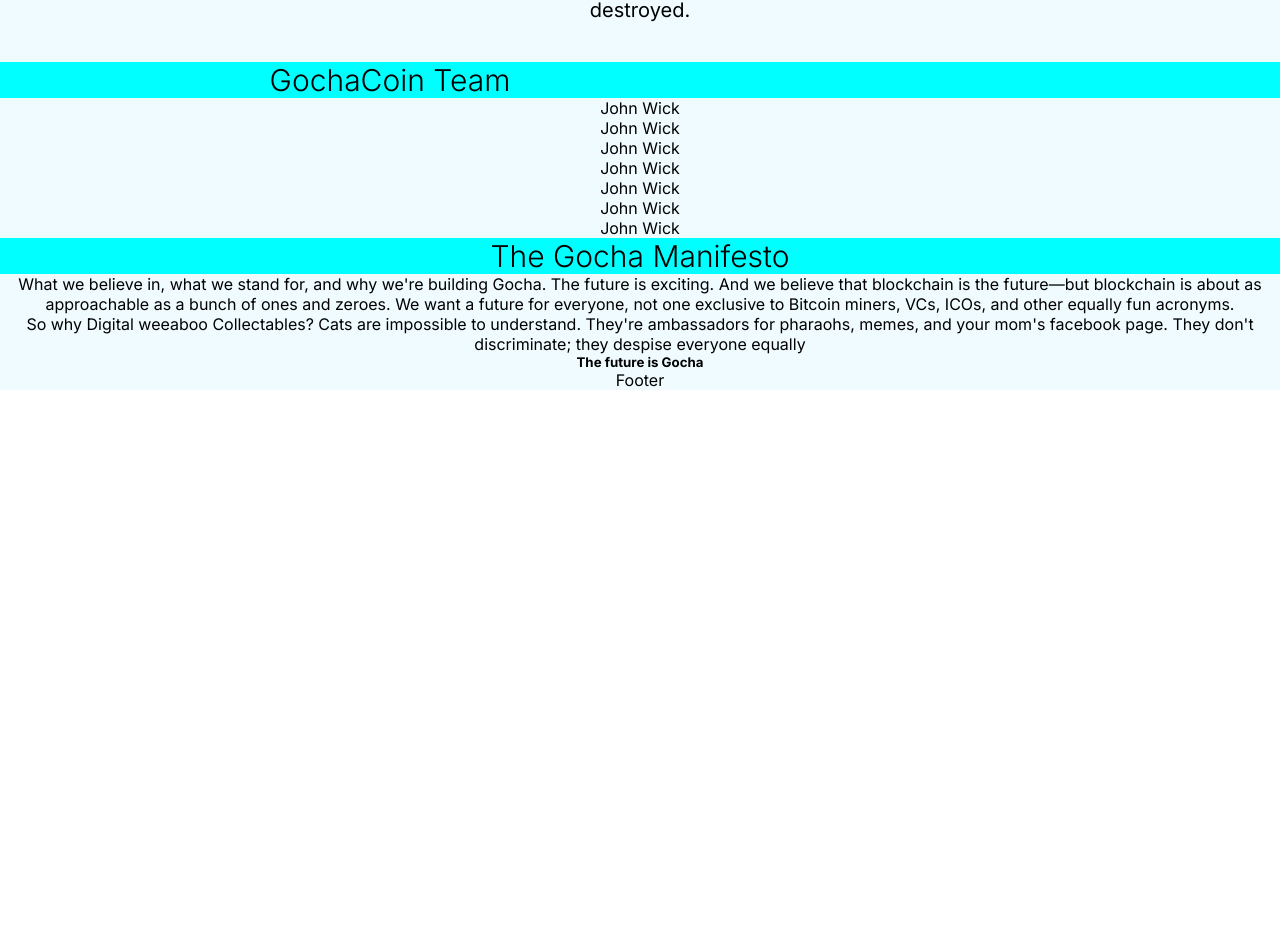
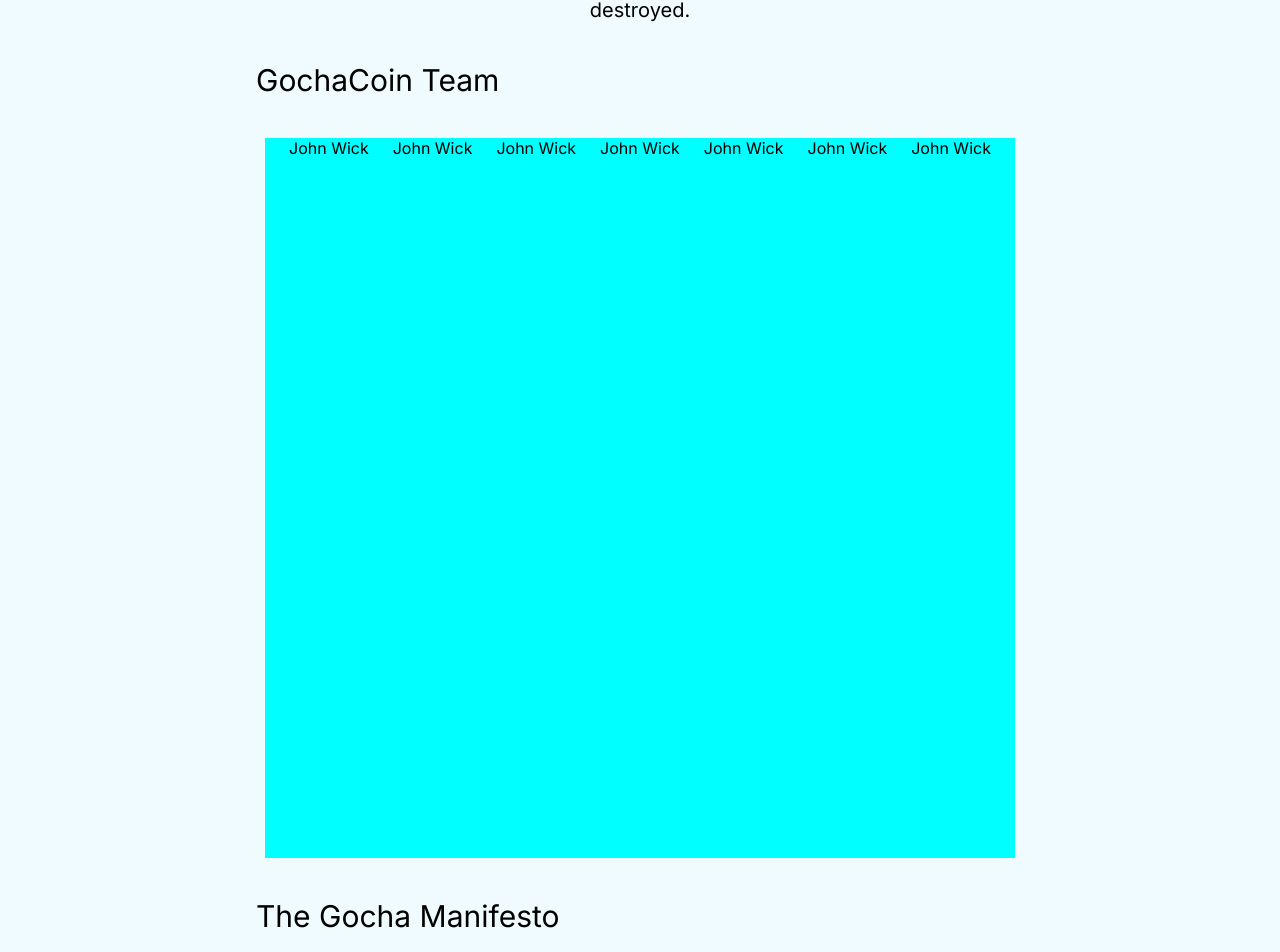
Before and after one commit to galtrapecar/gachacoin-web, a React (Create React App) app: page /about in a window 1280 px wide. Shown: the part 751-1703 px from the top of the page. Before the commit the page ends 1141 px from the top, so only its background shows below. Built offline with nearby package versions, Linux system fonts and the light colour scheme.

Commit message:
Finalized text styling

```diff
--- a/src/pages/about/AboutPage.scss
+++ b/src/pages/about/AboutPage.scss
@@ -1,8 +1,10 @@
 .AboutPage {
   &__content {
+    display: flex;
+    flex-direction: column;
     justify-content: center;
     align-items: center;
-    text-align: center;
+    gap: 40px;
 
     .__navigation__panel {
       display: flex;
@@ -12,7 +14,7 @@
       justify-content: center;
       align-items: center;
       gap: 27px;
-      margin: 27px 0 40px 0;
+      margin-top: 27px;
       background: url('../../assets/images/background.jpg') center center repeat;
       background-size: 10em;
       position: relative;
@@ -22,35 +24,56 @@
       display: block;
       margin-left: auto;
       margin-right: auto;
-      margin-bottom: 40px;
     }
 
     .__introduction__text {
-      margin-right: auto;
-      margin-left: auto;
       width: 60%;
       text-align: center;
       font-size: 20px;
-      margin-bottom: 40px;
     }
 
-    h2 {
-      background-color: aqua;
-      display: block;
-      font-size: 30px;
-      font-weight: 300;
+    .__title__wrapper {
+      margin: 0;
+      padding: 0;
+      width: 100%;
 
-
-      &.__team {
-        padding-right: 500px;
-      }
-
-      &.__manifesto {
-
+      .__title {
+        font-size: 30px;
+        margin-left: 20%;
+        font-style: normal;
+        font-weight: 400;
       }
     }
 
     .__teamMember__cards__container {
+      background-color: aqua;
+      width: 750px;
+      height: 720px;
+      display: flex;
+      justify-content: space-evenly;
+    }
+
+    .__manifesto__container {
+      width: 100%;
+      display: flex;
+      text-align: center;
+      justify-content: center;
+
+      .__column {
+        width: 30%;
+      }
+
+      .__ending {
+        padding-top: 30px;
+      }
     }
   }
+
+  &__footer {
+    margin-top: 40px;
+    width: 100%;
+    height: 400px;
+    background: url('../../assets/images/background.jpg') center center repeat;
+    background-size: 10em;
+  }
 }
--- a/src/pages/about/AboutPage.tsx
+++ b/src/pages/about/AboutPage.tsx
@@ -70,31 +70,36 @@ const AboutPage = () => {
           the same security: Each Gocha is available in limited supply and 100%
           owned by you. It cannot be replicated, taken away, or destroyed.
         </p>
-        <h2 className="__team">GochaCoin Team</h2>
+        <div className="__title__wrapper">
+          <h5 className="__title">GochaCoin Team</h5>
+        </div>
         <div className="__teamMember__cards__container">
           {teamMembers.map((member, index) => (
             <div key={index}>{member.name}</div>
           ))}
         </div>
-        <h2 className="__manifesto">The Gocha Manifesto</h2>
+        <div className="__title__wrapper">
+          <h5 className="__title">The Gocha Manifesto</h5>
+        </div>
+
         <div className="__manifesto__container">
-          <p>
+          <p className="__column first">
             What we believe in, what we stand for, and why we're building Gocha.
             The future is exciting. And we believe that blockchain is the
             future—but blockchain is about as approachable as a bunch of ones
             and zeroes. We want a future for everyone, not one exclusive to
             Bitcoin miners, VCs, ICOs, and other equally fun acronyms.
           </p>
-          <p>
+          <p className="__column second">
             So why Digital weeaboo Collectables? Cats are impossible to
             understand. They're ambassadors for pharaohs, memes, and your mom's
             facebook page. They don't discriminate; they despise everyone
             equally
+            <h5 className="__ending">The future is Gocha</h5>
           </p>
-          <h5>The future is Gocha</h5>
         </div>
-        <div className="__footer__container">Footer</div>
       </div>
+      <div className="AboutPage__footer" />
     </div>
   );
 };
```
